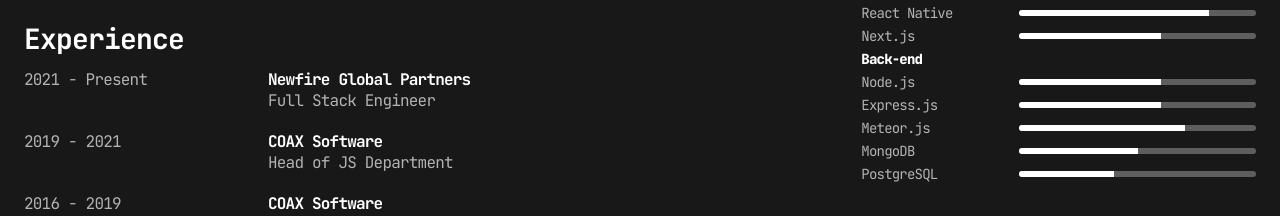
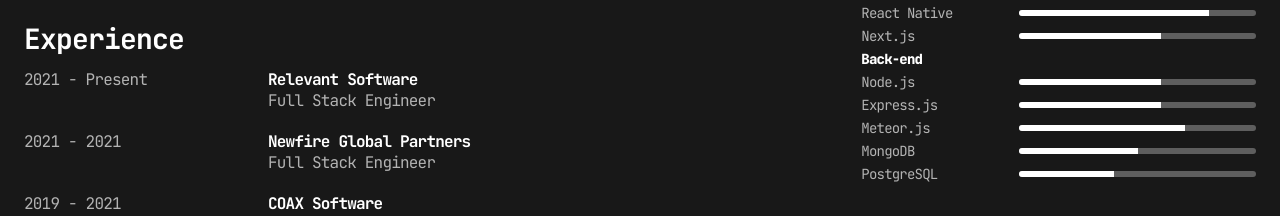
Before and after one commit to taras-danyliuk/taras-danyliuk.github.io, a Svelte app: page / in a window 1280 px wide. Shown: the part 477-693 px from the top of the page. Built offline with nearby package versions, Linux system fonts and the light colour scheme.

Commit message:
updated company

```diff
--- a/src/components/Experience.svelte
+++ b/src/components/Experience.svelte
@@ -3,6 +3,15 @@
 
     <div class="row">
         <p class="dates">2021 - Present</p>
+
+        <div>
+            <h4>Relevant Software</h4>
+            <p>Full Stack Engineer</p>
+        </div>
+    </div>
+
+    <div class="row">
+        <p class="dates">2021 - 2021</p>
 
         <div>
             <h4>Newfire Global Partners</h4>
```
